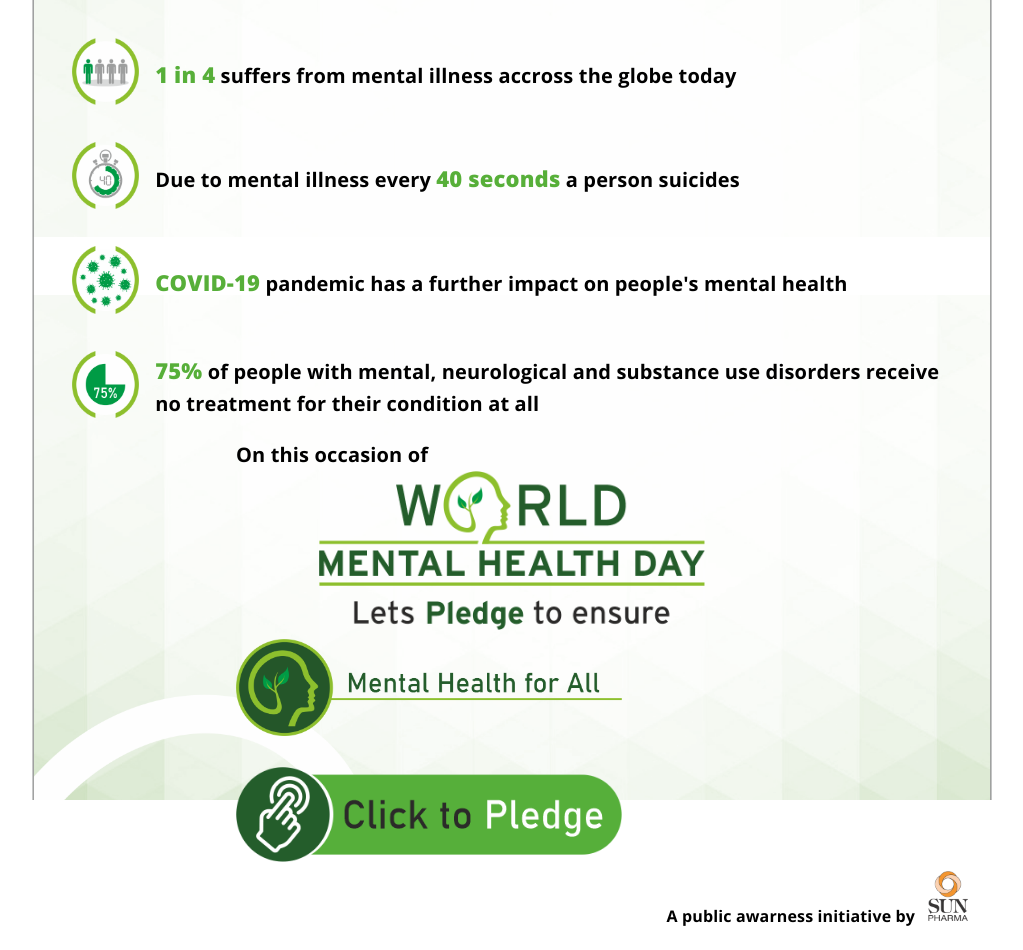
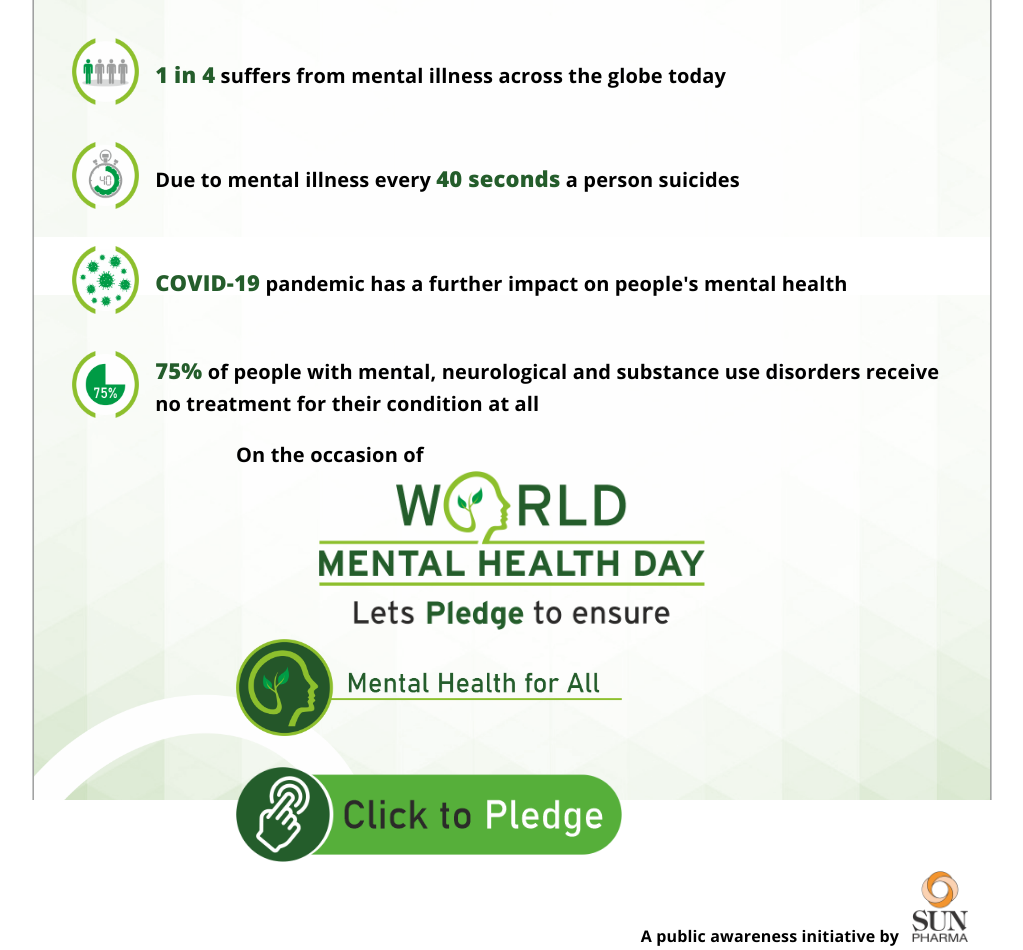
Before and after one commit to avinash683/world-health, a React (Create React App) app: page / in a window 1280 px wide. Shown: the whole page, without its empty margins (128-1151 px from the left). Before the commit the page ends 929 px from the top, so only its background shows below. Built offline with nearby package versions, Linux system fonts and the light colour scheme.

Commit message:
SpellMistake corrected.

```diff
--- a/src/App.css
+++ b/src/App.css
@@ -14,7 +14,7 @@
 }
 
 .bold-text {
-  color: #57af39;
+  color: #245d2b;
   font-weight: bolder;
   font-size: 22px;
 }
@@ -33,7 +33,7 @@
 }
 
 .colorFont {
-  color: #57af39;
+  color: #245d2b;
 }
 
 .back {
--- a/src/components/Dashboard/SubmitMessage.jsx
+++ b/src/components/Dashboard/SubmitMessage.jsx
@@ -48,12 +48,12 @@ function SubmitMessage(props) {
             <Typography variant="h5">
               <b>in taking the <span className='bold-text'>pledge</span> to have</b>
           </Typography>
-            <Typography variant="h4" style={{color:' #57af39'}}>
+            <Typography variant="h4" style={{color:' #245d2b'}}>
               <b>Mental Health for All</b>
           </Typography>
          </Box>
        <Typography variant="subtitle1" align="right" gutterBottom>
-          <b> A public awarness initiative by</b> &nbsp;&nbsp;<img style={{width: "6vmin"}} src={logo} alt="all-logo"/>
+          <b> A public awareness initiative by</b> &nbsp;&nbsp;<img style={{width: "7vmin"}} src={logo} alt="all-logo"/>
        </Typography>
       </span>
   </div>
--- a/src/components/Dashboard/index.jsx
+++ b/src/components/Dashboard/index.jsx
@@ -38,7 +38,7 @@ function Dashboard(props) {
   const information = [{
     logo: firstIcon,
     description: <Typography variant={isWidthDown('xs', props.width) ? 'subtitle2' : 'h6'}>
-      <b><span className='bold-text'>1 in 4</span> suffers from mental illness accross the globe today
+      <b><span className='bold-text'>1 in 4</span> suffers from mental illness across the globe today
       </b>
     </Typography>
   }, {
@@ -78,7 +78,7 @@ function Dashboard(props) {
             </Slide>
           })}
           <Container maxWidth="sm">
-              <Typography  variant={isWidthDown('xs', props.width) ? 'subtitle2' : 'h6'}><b>On this occasion of</b></Typography>
+              <Typography  variant={isWidthDown('xs', props.width) ? 'subtitle2' : 'h6'}><b>On the occasion of</b></Typography>
               <Typography  variant={isWidthDown('xs', props.width) ? 'subtitle2' : 'h6'} align="center">
                 <img className={classes.mainLogo} src={mainLogo} alt="main-logo"/>
               </Typography>
@@ -93,7 +93,7 @@ function Dashboard(props) {
             }
           </Container>
           <Typography  variant={isWidthDown('xs', props.width) ? 'subtitle2' : 'subtitle1'} align="right" gutterBottom style={{cursor : "pointer"}}>
-            <b> A public awarness initiative by</b> &nbsp;&nbsp;<img style={{width: "5vmin"}} src={logo} alt="all-logo"/>
+            <b> A public awareness initiative by</b> &nbsp;&nbsp;<img style={{width: "7vmin"}} src={logo} alt="all-logo"/>
           </Typography>
         </div>
       </div>
```
